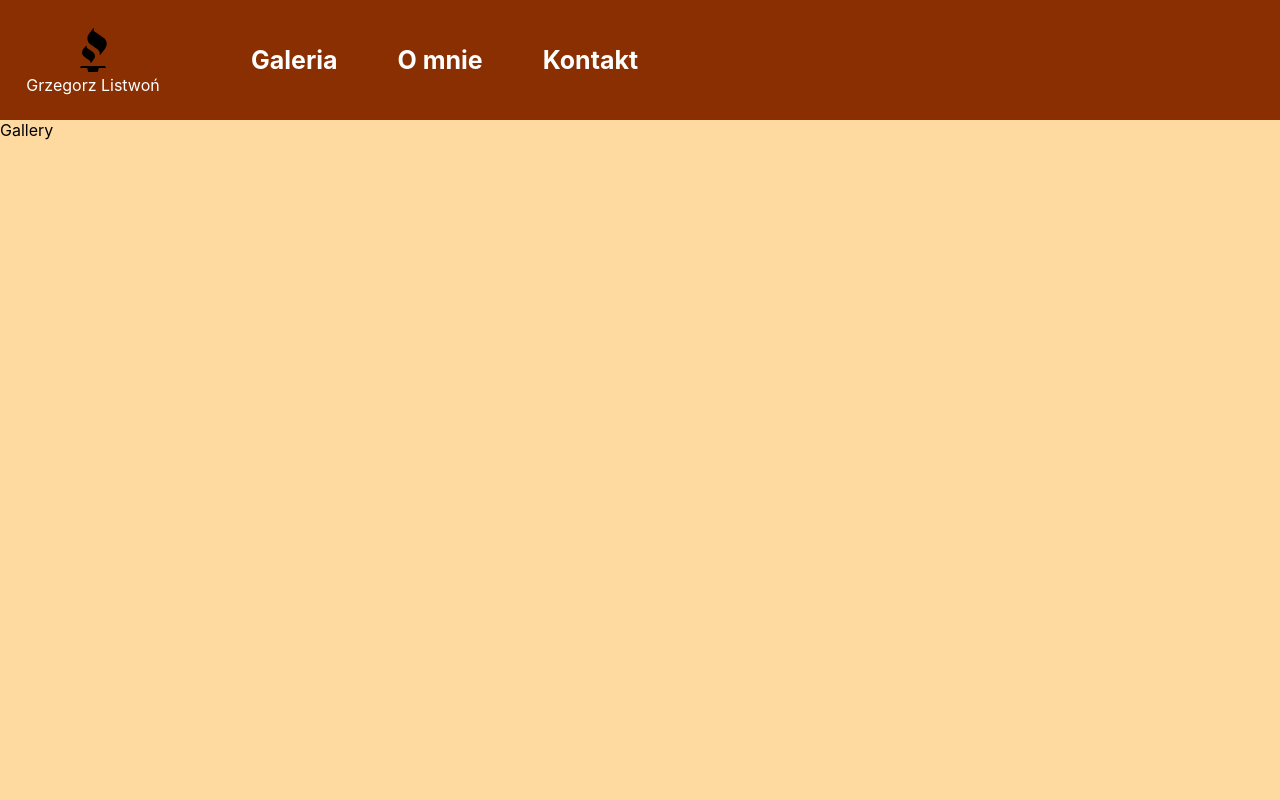
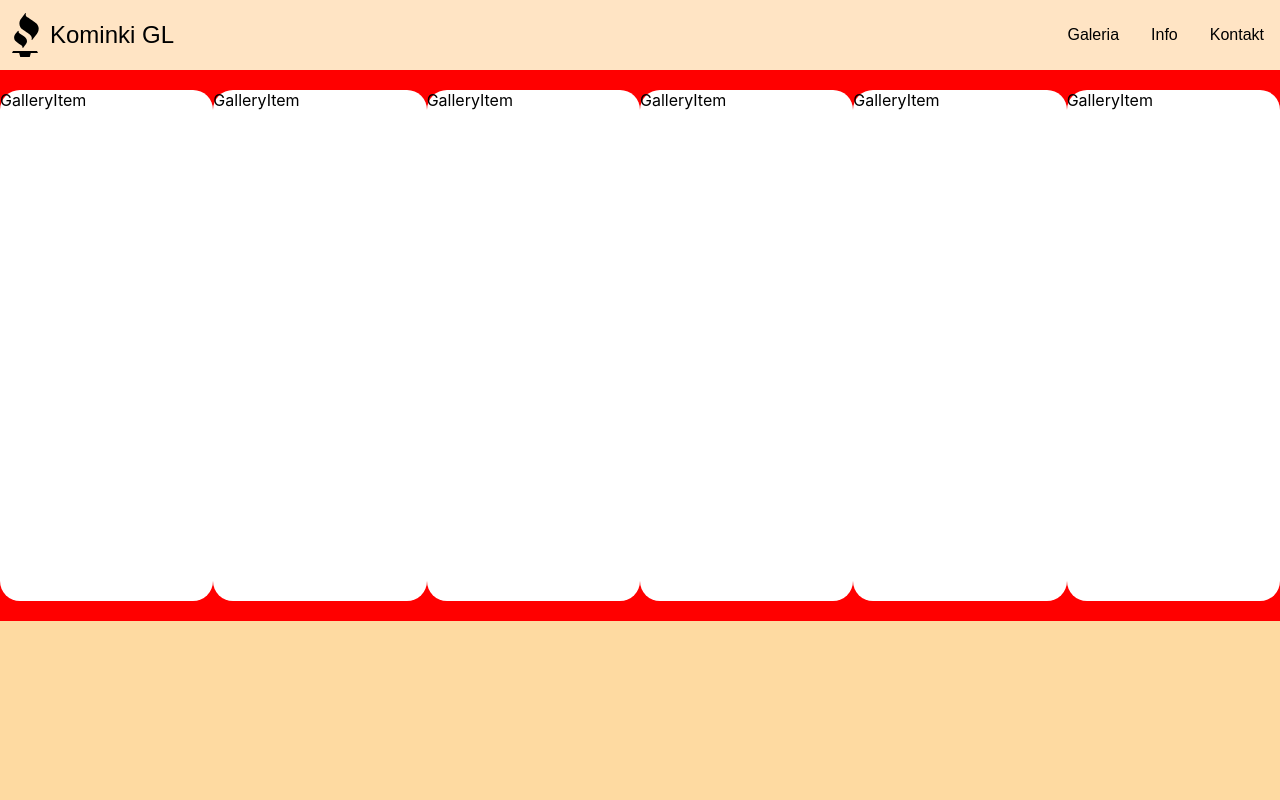
Before and after one commit to KeRoN00/grills, a React (Create React App) app: page / in a window 1280 px wide. Shown: the top 800 px of the page. Built offline with nearby package versions, Linux system fonts and the light colour scheme.

Commit message:
Added and improved styling

```diff
--- a/src/Components/About.module.css
+++ b/src/Components/About.module.css
@@ -1,9 +1,10 @@
 .about {
     max-width:100%;
     background-color: rgb(254, 218, 161);
-    padding-top:15vh;
+    padding-top:70px;
     padding-inline: 25px;
     overflow: hidden;
+    text-align: justify;
     color:  rgb(114, 73, 6);
 }
 .about h1 {
--- a/src/Components/Contact.module.css
+++ b/src/Components/Contact.module.css
@@ -2,5 +2,5 @@
     height: 100vh;
     width: 100%;
     background-color: rgb(254, 218, 161);
-    padding-top: 15vh;
+    padding-top: 70px;
 }
--- a/src/Components/Gallery.js
+++ b/src/Components/Gallery.js
@@ -1,9 +1,18 @@
 import React from "react";
 import classes from "./Gallery.module.css";
+import GalleryItem from "./GalleryItem";
+
 const Gallery = () => {
   return (
     <div className={classes.gallery} id="Gallery">
-      Gallery
+      <div className={classes.carousel}>
+        <GalleryItem />
+        <GalleryItem />
+        <GalleryItem />
+        <GalleryItem />
+        <GalleryItem />
+        <GalleryItem />
+      </div>
     </div>
   );
 };
--- a/src/Components/Gallery.module.css
+++ b/src/Components/Gallery.module.css
@@ -1,6 +1,14 @@
+
 .gallery {
-  height: 100vh;
+  height: calc(100vh - 70px);
   width: 100%;
   background-color: rgb(254, 218, 161);
-  padding-top: 15vh;
 }
+.carousel{
+  height: 70%;
+  background-color: red;
+  padding: 20px 0;
+  overflow-wrap: normal;
+  display: flex;
+  overflow-x: scroll;
+}
--- /dev/null
+++ b/src/Components/GalleryItem.js
@@ -0,0 +1,9 @@
+import React from 'react'
+import classes from "./GalleryItem.module.css"
+const GalleryItem = () => {
+  return (
+    <div className={classes.card}>GalleryItem</div>
+  )
+}
+
+export default GalleryItem
--- /dev/null
+++ b/src/Components/GalleryItem.module.css
@@ -0,0 +1,8 @@
+.card{
+    width: 90%;
+    margin: 0 auto;
+    background-color: white;
+    border-radius: 20px;
+    height: 100%;
+
+}
--- a/src/Components/Navbar.js
+++ b/src/Components/Navbar.js
@@ -1,19 +1,41 @@
+/* eslint-disable jsx-a11y/anchor-is-valid */
 import React from "react";
 import LogoPath from "../logo.svg";
 import classes from "./Navbar.module.css";
-
+import { useState } from "react";
 
 const Navbar = () => {
+  const [navButton, setNavButton] = useState(false);
+  const handleToggleButton = () => {
+    setNavButton(!navButton);
+  };
+  const handleCloseNavbar = () => {
+    setNavButton(false);
+  };
   return (
     <div className={classes.navbar}>
-      <div className={classes.navbarLogo}>
+      <div className={classes.navbarInfo}>
         <img src={LogoPath} alt="Logo" />
-        <p>Grzegorz Listwoń</p>
+        <div className={classes.brand}>Kominki GL</div>
       </div>
-      <ul className={classes.navbarlist}>
-      <a href="#Gallery"><li className={classes.navlink}>Galeria</li></a>
-      <a href="#About"><li className={classes.navlink}>O mnie</li></a>
-      <a href="#Contact"><li className={classes.navlink}>Kontakt</li></a>
+      <div className={classes.toggleBtn} onClick={handleToggleButton}>
+        <span className={classes.bar}></span>
+        <span className={classes.bar}></span>
+        <span className={classes.bar}></span>
+      </div>
+      <ul
+        className={`${classes.navbarlinks} ${navButton ? classes.expanded : ''}`}
+
+      >
+        <li onClick={handleCloseNavbar}>
+          <a href="#">Galeria</a>
+        </li>
+        <li onClick={handleCloseNavbar}>
+          <a href="#About">Info</a>
+        </li>
+        <li onClick={handleCloseNavbar}>
+          <a href="#Contact">Kontakt</a>
+        </li>
       </ul>
     </div>
   );
--- a/src/Components/Navbar.module.css
+++ b/src/Components/Navbar.module.css
@@ -1,63 +1,86 @@
-.navbar {
+.navbar{
+  width:100%;
+  height:70px;
   display: flex;
-  width: 100%;
-  background: rgb(137, 47, 2);
-  height: 15vh;
+  justify-content: space-between;
   align-items: center;
-  position: fixed;
-  top: 0px;
-  overflow: hidden;
+  background-color: bisque;
+  color: black;
+  font-family:fantasy;
+  position: sticky;
+  top: 0;
 }
-.navbarLogo {
-  width: 15%;
-  height: 60px;
+.navbarInfo{
   display: flex;
-  flex-direction: column;
   align-items: center;
-  justify-content: center;
 }
-.navbarLogo p {
-  color: white;
-  margin: 0 5px;
-  text-align: center;
+.brand {
+  font-size: x-large;
 }
-.navbar img {
-  cursor: pointer;
-}
-.navbar ul {
-  width: 85%;
-  font-size: 25px;
-  list-style-type: none;
+
+.navbarlinks{
+  margin:0;
+  padding:0;
   display: flex;
   flex-direction: row;
-  font-weight: 700;
-  gap: 10px;
+  background-color: bisque;
 }
-.navbar li {
+.navbarlinks li{
+  list-style: none;
+}
+.navbarlinks li a{
+  text-decoration: none;
+  padding:1rem;
+  color: black;
+  display: block;
+}
+.navbarlinks li:hover{
+  background-color: burlywood;
+}
+
+.toggleBtn{
+  position: absolute;
   cursor: pointer;
+  top: 25px;
+  right: 20px;
+  display: none;
+  flex-direction: column;
+  justify-content: space-between;
+  width: 30px;
+  height: 21px;
 }
-.navlink {
-  padding: 10px 25px;
+.toggleBtn .bar{
+  height: 3px;
+  width: 100%;
+  background-color: gray;
   border-radius: 10px;
-  transition: background 0.3s;
 }
-.navbarlist a {
-  text-decoration: none;
-  color: white;
-}
-.navlink:hover {
-  background: rgb(195, 62, 5);
-}
-@media screen and (max-width: 687px) {
-  .navbar ul {
-    font-size: 18px;
+@media (max-width: 600px){
+  .toggleBtn{
+    display: flex;
   }
-  .navbarlogo img {
-    margin-left: 10px;
-  }
-}
-@media screen and (max-width: 1100px) {
-  .navbarLogo p {
+  .navbarlinks{
     display: none;
   }
+  .navbarInfo{
+    padding:.5rem 0 ;
+  }
+  .navbar{
+    flex-direction: column;
+    align-items: flex-start;
+  }
+  .navbarlinks{
+    width: 100%;
+    flex-direction: column;
+  }
+  .navbarlinks li{
+    text-align: center;
+  }
+  .navbarlinks li{
+   padding:.5rem 1rem;
+  }
+  .expanded {
+    display: flex;
+  }
+
 }
```
Also changed, not shown: 1 other file (tests, documents, lock files or other folders).
